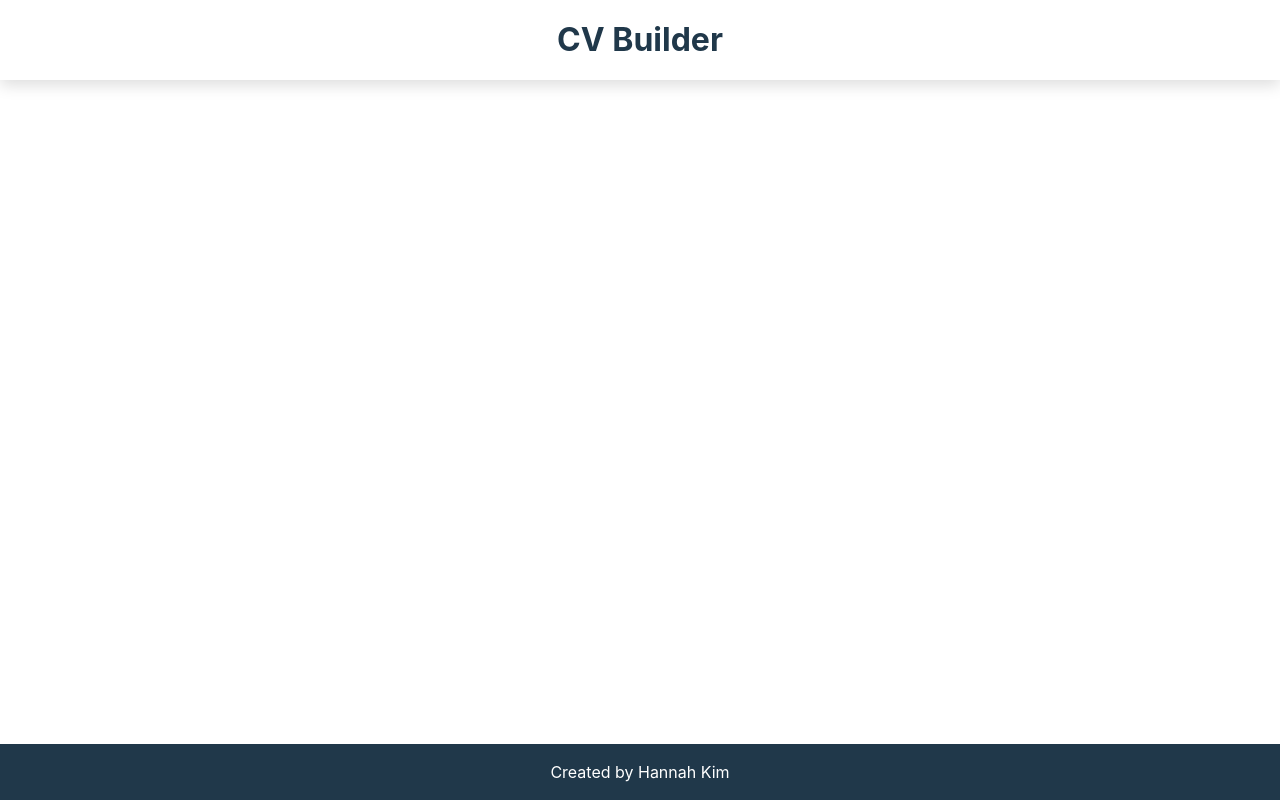
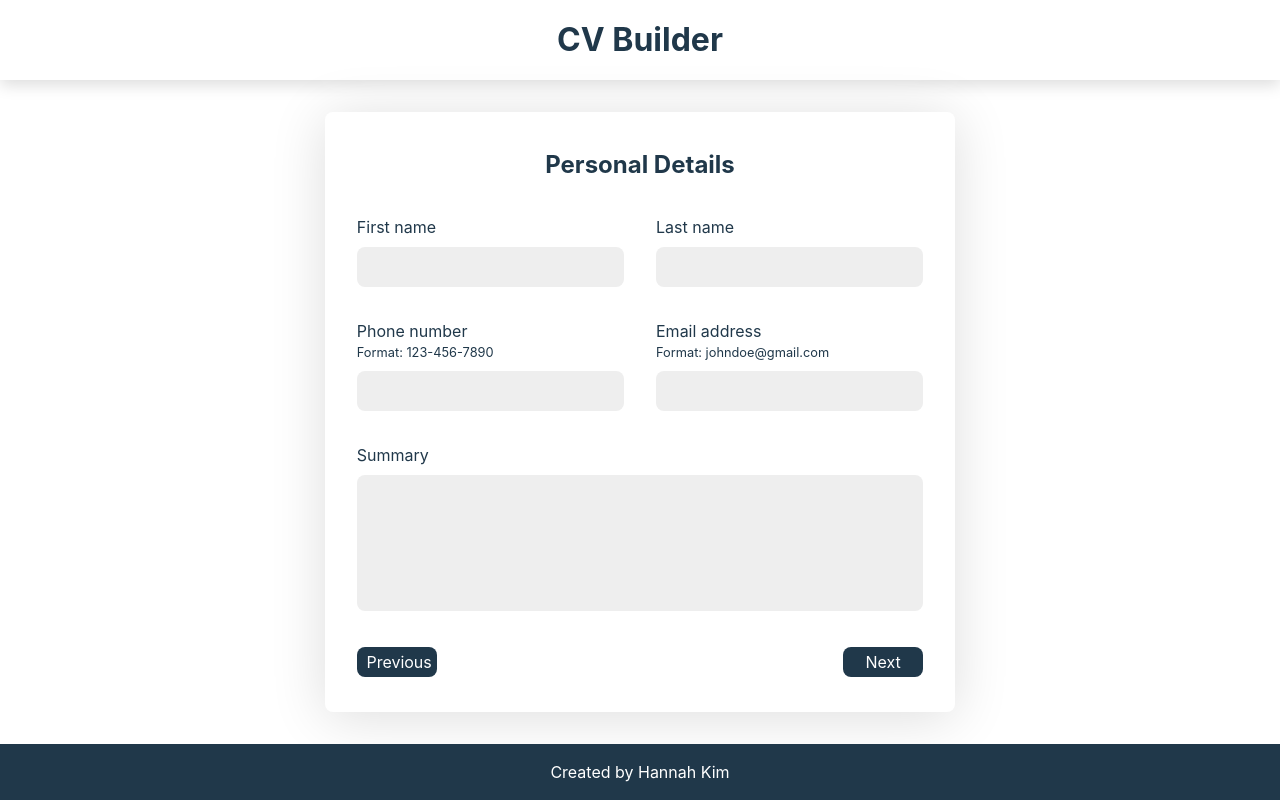
Before and after one commit to hannahkim313/cv-application, a React (Vite) app: page / in a window 1280 px wide. Built offline with nearby package versions, Linux system fonts and the light colour scheme.

Commit message:
Update the stylesheet to reflect the changes made in the previous commit

```diff
--- a/src/styles/main.css
+++ b/src/styles/main.css
@@ -77,7 +77,14 @@ form {
   gap: 2rem;
 }
 
-form:not(.personal-details) {
+.tab {
+  display: flex;
+  flex-direction: column;
+  justify-content: space-evenly;
+  gap: 2rem;
+}
+
+.tab:not(.personal-details) {
   display: none;
 }
 
```
